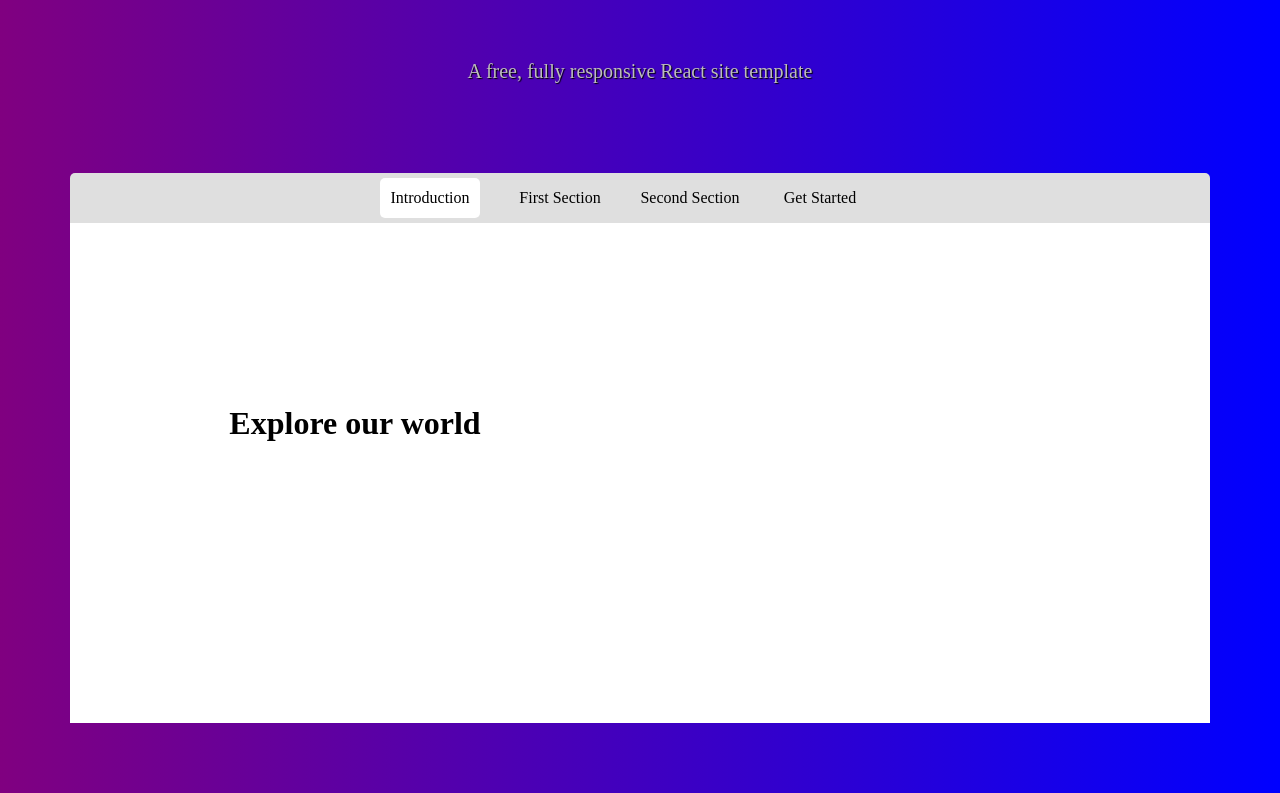
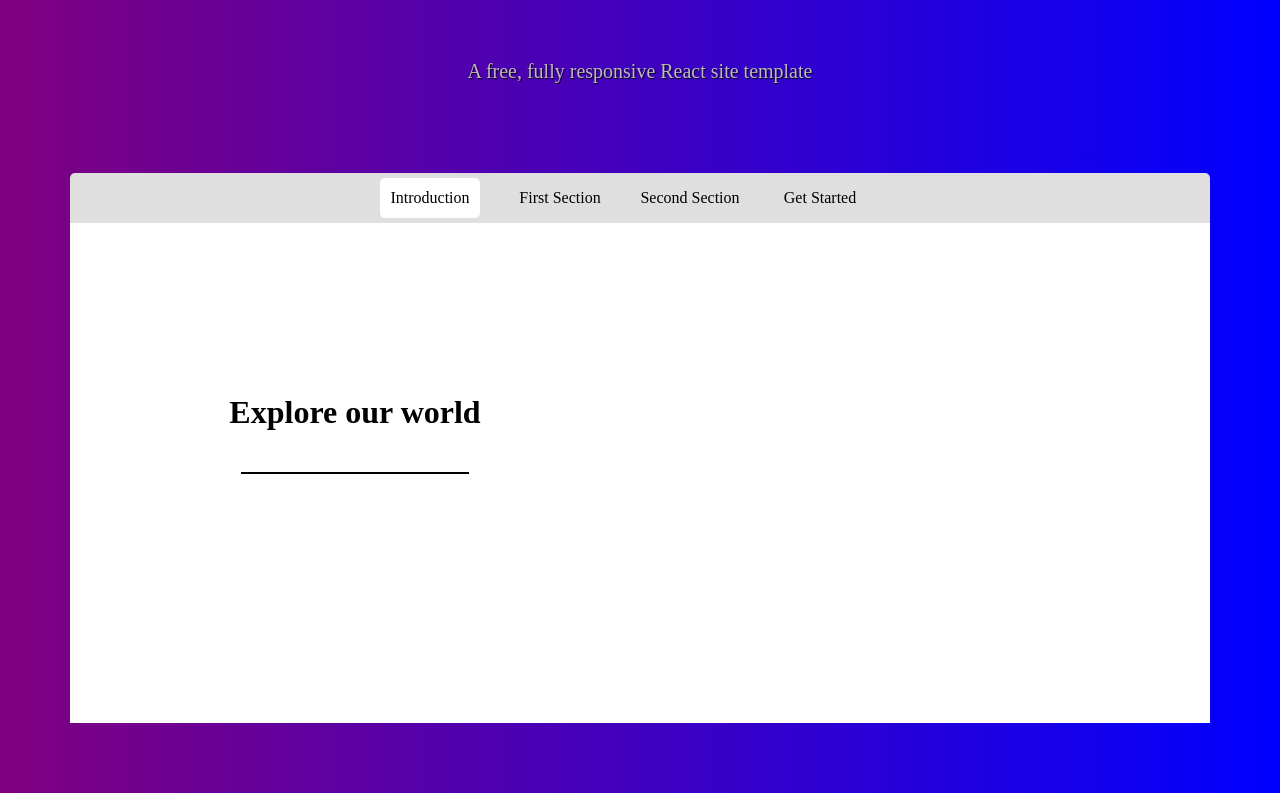
Before and after one commit to samueltrahan/moon.rt, a React (Create React App) app: page / in a window 1280 px wide. Shown: the part 355-1148 px from the top of the page. Built offline with nearby package versions, Linux system fonts and the light colour scheme.

Commit message:
content styling

```diff
--- a/src/components/Content/Content.css
+++ b/src/components/Content/Content.css
@@ -9,4 +9,14 @@
   height: 400px;
   justify-content: center;
   align-items: center;
+  flex-direction: column;
 }
+
+.explore:after {
+  margin-top: 20px;
+  content: '';
+  display: block;
+  width: 40%;
+  height: 2px;
+  background-color: black;
+}
```
